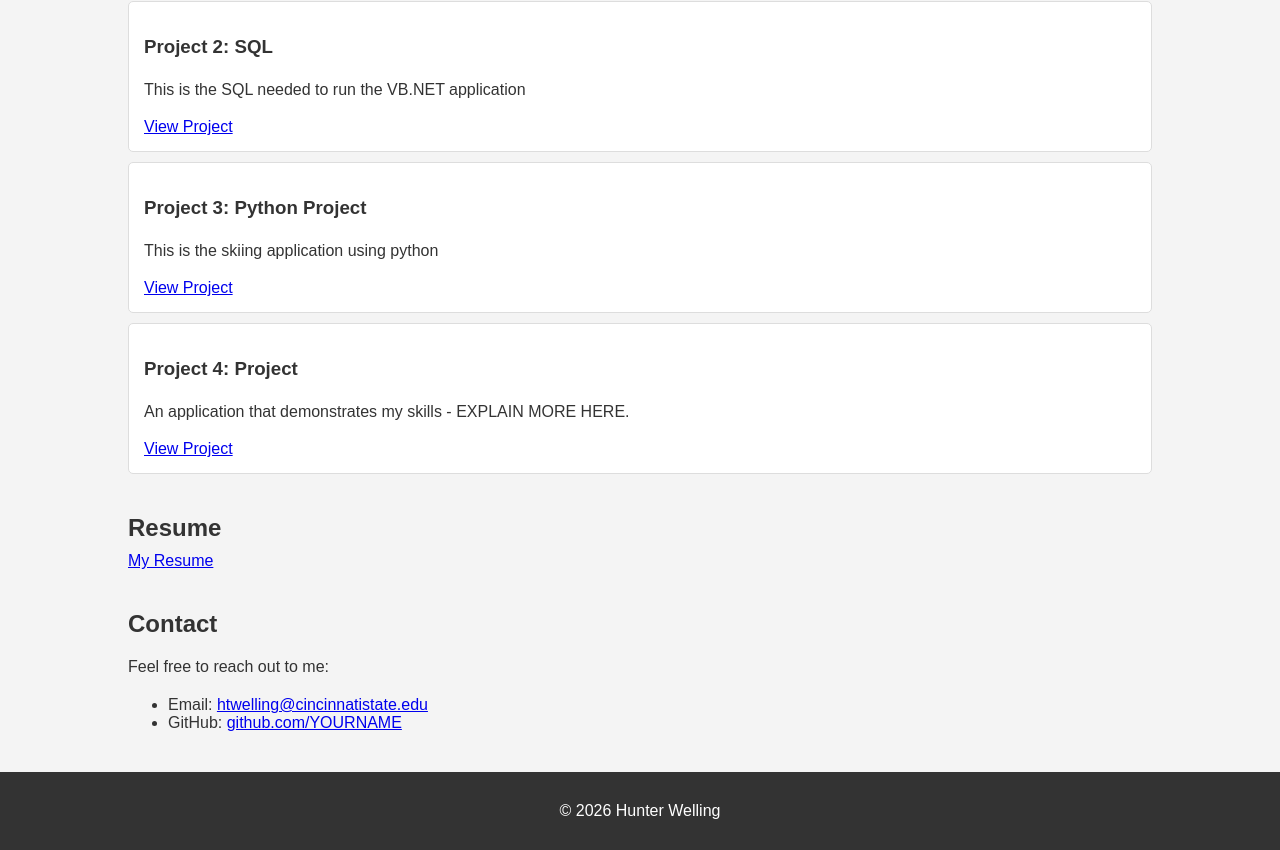
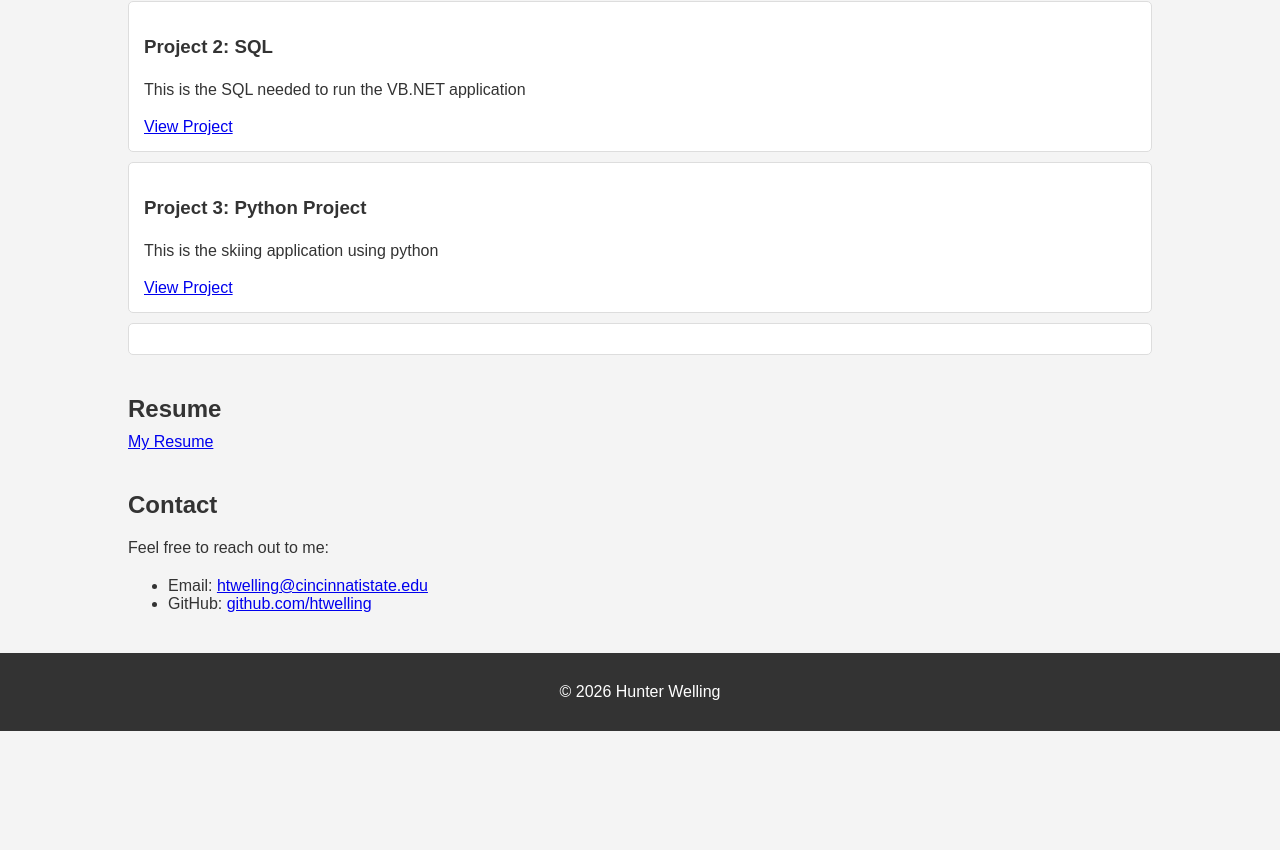
Before and after one commit to htwelling/portfolio, a plain HTML site: page index.html in a window 1280 px wide. Shown: the part 639-1489 px from the top of the page. After the commit the page ends 1370 px from the top, so only its background shows below. Drawn offline with Linux system fonts and the light colour scheme.

Commit message:
Update index.html

```diff
--- a/index.html
+++ b/index.html
@@ -211,12 +211,6 @@ text-decoration: none;
 
 <div class="project">
 
-<h3>Project 4: Project</h3>
-
-<p>An application that demonstrates my skills - EXPLAIN MORE HERE.</p>
-
-<a href="https://www.github.com/YOURNAME/PROJECT FOLDER4/">View Project</a>
-
 </div>
 
 </section>
@@ -241,7 +235,7 @@ text-decoration: none;
 
 <li>Email: <a href="mailto:htwelling@cincinnatistate.edu">htwelling@cincinnatistate.edu</a></li>
 
-<li>GitHub: <a href="https://github.com/YOURNAME" target="_blank">github.com/YOURNAME</a></li>
+<li>GitHub: <a href="https://github.com/htwelling" target="_blank">github.com/htwelling</a></li>
 
 </ul>
 
```
